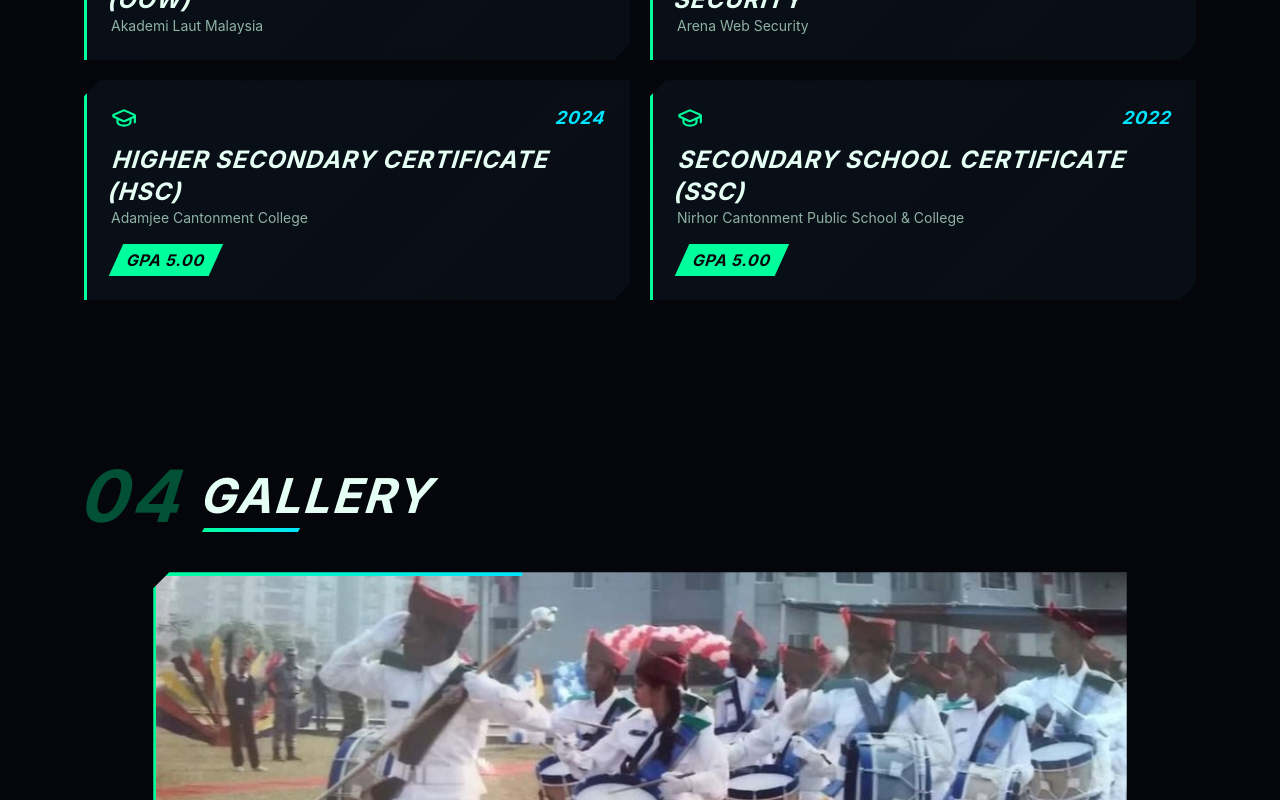
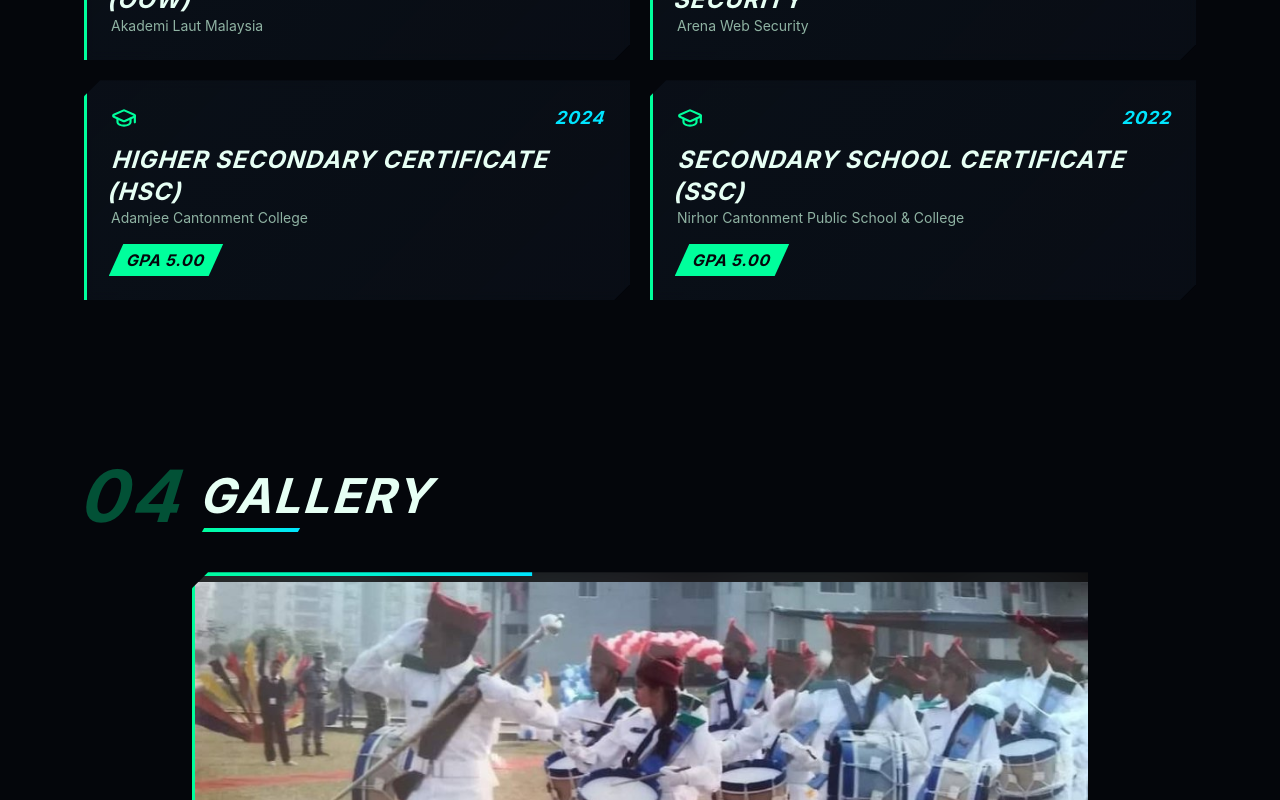
Before and after one commit to syedsaeedalsefat-max/My-Website, a React (Vite) app: page / in a window 1280 px wide. Shown: the part 2000-2800 px from the top of the page. Built offline with nearby package versions, Linux system fonts and the light colour scheme.

Commit message:
Fix mobile horizontal overflow on zoom-out and lock Gallery stage height during transitions

```diff
--- a/index.html
+++ b/index.html
@@ -2,7 +2,7 @@
 <html lang="en">
   <head>
     <meta charset="UTF-8" />
-    <meta name="viewport" content="width=device-width, initial-scale=1.0" />
+    <meta name="viewport" content="width=device-width, initial-scale=1.0, minimum-scale=1.0" />
     <meta name="referrer" content="strict-origin-when-cross-origin" />
     <meta
       http-equiv="Content-Security-Policy"
--- a/src/components/BackgroundFX.tsx
+++ b/src/components/BackgroundFX.tsx
@@ -101,12 +101,12 @@ function VideoBg({ id, start }: { id: string; start: number }) {
   }, [id, start])
 
   return (
-    <div className="absolute inset-0 origin-top scale-[1.25] overflow-hidden">
-      {/* scaled up from the top so any text burned into the bottom of the video is cropped off-screen */}
+    <div className="absolute inset-0 overflow-hidden">
+      {/* scaled up from the top inside overflow-hidden so any text burned into the bottom of the video is cropped off-screen */}
       {/* oversized 16:9 box so the video always covers the screen (desktop & mobile) */}
       <div
         ref={holder}
-        className="pointer-events-none absolute left-1/2 top-1/2 h-[56.25vw] min-h-full w-[177.78vh] min-w-full -translate-x-1/2 -translate-y-1/2 [&_iframe]:h-full [&_iframe]:w-full"
+        className="pointer-events-none absolute left-1/2 top-1/2 h-[56.25vw] min-h-full w-[177.78vh] min-w-full origin-top -translate-x-1/2 -translate-y-1/2 scale-[1.25] [&_iframe]:h-full [&_iframe]:w-full"
       />
     </div>
   )
--- a/src/components/Gallery.tsx
+++ b/src/components/Gallery.tsx
@@ -18,6 +18,14 @@ export default function Gallery() {
   const [active, setActive] = useState<number | null>(null)
   // changes on every open/navigate so the "impact" animation replays
   const [hit, setHit] = useState(0)
+
+  // Preload all gallery images once so slide transitions never flicker or collapse
+  useEffect(() => {
+    allPhotos.forEach((p) => {
+      const img = new Image()
+      img.src = p.src
+    })
+  }, [])
 
   // Reset slide index and close viewer when switching modes
   useEffect(() => {
@@ -62,16 +70,14 @@ export default function Gallery() {
 
   return (
     <Section id="gallery" title="Gallery" index="04">
-      {/* Single dynamic gaming showcase that resizes smoothly to each photo's aspect ratio */}
-      <motion.div variants={slideIn} className="mx-auto flex flex-col items-center">
+      {/* Fixed-height gaming showcase stage so transitions never squeeze or shift sections below */}
+      <motion.div variants={slideIn} className="mx-auto flex w-full flex-col items-center">
         <motion.button
-          layout
           type="button"
           onClick={() => go(safeSlideIdx)}
-          whileHover={{ scale: 1.01 }}
-          whileTap={{ scale: 0.98 }}
-          transition={{ layout: { duration: 0.45, ease: [0.22, 1, 0.36, 1] } }}
-          className="hud-panel cut group relative inline-block max-w-full cursor-pointer overflow-hidden bg-black text-left"
+          whileHover={isMobile ? undefined : { scale: 1.01 }}
+          whileTap={{ scale: 0.99 }}
+          className="hud-panel cut group relative block h-[300px] w-full max-w-4xl cursor-pointer overflow-hidden bg-black text-left sm:h-[440px] md:h-[520px]"
           style={{ boxShadow: '0 0 32px -10px var(--glow)' }}
         >
           {/* Top 4.5s countdown bar */}
@@ -80,46 +86,52 @@ export default function Gallery() {
             initial={{ scaleX: 0 }}
             animate={{ scaleX: active === null ? 1 : 0 }}
             transition={{ duration: SLIDE_INTERVAL_MS / 1000, ease: 'linear' }}
-            className="absolute inset-x-0 top-0 z-20 h-1 origin-left bg-gradient-to-r from-accent to-accent2"
+            className="absolute inset-x-0 top-0 z-30 h-1 origin-left bg-gradient-to-r from-accent to-accent2"
           />
 
-          <AnimatePresence mode="wait">
+          <AnimatePresence initial={false}>
             <motion.div
               key={showcase.src}
-              layout={!isMobile}
               initial={
                 isMobile
-                  ? { opacity: 0, x: 28 }
-                  : { opacity: 0, x: 70, skewX: -6, filter: 'brightness(1.6)' }
+                  ? { opacity: 0, x: 24 }
+                  : { opacity: 0, x: 48, scale: 1.02 }
               }
-              animate={
+              animate={{ opacity: 1, x: 0, scale: 1 }}
+              exit={
                 isMobile
-                  ? { opacity: 1, x: 0 }
-                  : { opacity: 1, x: 0, skewX: 0, filter: 'brightness(1)' }
+                  ? { opacity: 0, x: -24 }
+                  : { opacity: 0, x: -48, scale: 0.98 }
               }
-              exit={isMobile ? { opacity: 0, x: -28 } : { opacity: 0, x: -70, skewX: 6 }}
-              transition={{ duration: 0.35, ease: [0.22, 1, 0.36, 1] }}
-              className="relative flex flex-col items-center"
+              transition={{ duration: 0.42, ease: [0.22, 1, 0.36, 1] }}
+              className="absolute inset-0 flex items-center justify-center bg-black"
             >
+              {/* Soft ambient backdrop fill so photos of any aspect ratio sit inside a unified frame */}
+              <img
+                src={showcase.src}
+                alt=""
+                aria-hidden
+                className="pointer-events-none absolute inset-0 h-full w-full scale-110 object-cover opacity-25 blur-xl"
+              />
               <img
                 src={showcase.src}
                 alt={showcase.title}
-                className="block max-h-[54vh] w-auto max-w-full object-contain transition duration-500 group-hover:scale-[1.02] sm:max-h-[68vh]"
+                className="relative z-10 block h-full w-full object-contain transition duration-500 group-hover:scale-[1.02]"
               />
-              <div className="absolute inset-x-0 bottom-0 flex flex-col justify-end bg-gradient-to-t from-black/95 via-black/50 to-transparent p-4 pt-12 sm:p-6 sm:pt-16">
-                <div className="flex items-end justify-between gap-4">
-                  <div>
+              <div className=" absolute inset-x-0 bottom-0 z-20 flex flex-col justify-end bg-gradient-to-t from-black/95 via-black/55 to-transparent p-4 pt-12 sm:p-6 sm:pt-16">
+                <div className="flex items-end justify-between gap-3 sm:gap-4">
+                  <div className="min-w-0">
                     <div className="game-title text-xs text-accent2">
                       0{safeSlideIdx + 1} / 0{gallery.length} · Click to view all photos
                     </div>
-                    <h3 className="game-title mt-1 text-xl text-white sm:text-3xl">
+                    <h3 className="game-title mt-1 text-lg text-white sm:text-3xl">
                       {showcase.title}
                     </h3>
-                    <p className="mt-1 max-w-xl text-xs text-white/80 sm:text-sm">
+                    <p className="mt-1 line-clamp-2 max-w-xl text-xs text-white/80 sm:line-clamp-none sm:text-sm">
                       {showcase.caption}
                     </p>
                   </div>
-                  <span className="cut-sm game-title flex shrink-0 items-center gap-1.5 bg-accent px-3.5 py-1.5 text-xs text-bg transition group-hover:brightness-110 sm:text-sm">
+                  <span className="cut-sm game-title flex shrink-0 items-center gap-1.5 bg-accent px-3 py-1.5 text-xs text-bg transition group-hover:brightness-110 sm:px-3.5 sm:text-sm">
                     <Expand size={15} /> View All
                   </span>
                 </div>
--- a/src/components/Section.tsx
+++ b/src/components/Section.tsx
@@ -28,7 +28,7 @@ export default function Section({
   children: ReactNode
 }) {
   return (
-    <section id={id} className="relative mx-auto max-w-6xl px-4 py-12 sm:px-5 sm:py-20">
+    <section id={id} className="relative mx-auto max-w-6xl overflow-x-clip px-4 py-12 sm:px-5 sm:py-20">
       <motion.div
         variants={stagger}
         initial="hidden"
--- a/src/index.css
+++ b/src/index.css
@@ -42,6 +42,10 @@
 html {
   scroll-behavior: smooth;
   -webkit-tap-highlight-color: transparent;
+  overflow-x: hidden;
+  overflow-x: clip;
+  width: 100%;
+  max-width: 100%;
 }
 
 body {
@@ -49,7 +53,18 @@ body {
   color: var(--text);
   font-family: var(--font-sans);
   overflow-x: hidden;
+  overflow-x: clip;
+  width: 100%;
+  max-width: 100%;
+   position: relative;
   touch-action: manipulation;
+}
+
+#root {
+  overflow-x: hidden;
+  overflow-x: clip;
+  width: 100%;
+  max-width: 100%;
 }
 
 section {
@@ -111,6 +126,7 @@ section {
 
 .hud-panel {
   position: relative;
+  overflow: hidden;
   background: linear-gradient(135deg,
       color-mix(in srgb, var(--surface) 85%, transparent),
       color-mix(in srgb, var(--surface) 70%, transparent));
```
Also changed, not shown: src/utils/useDevice.ts (line endings or trailing spaces), 5 other files (tests, documents, lock files or other folders).
